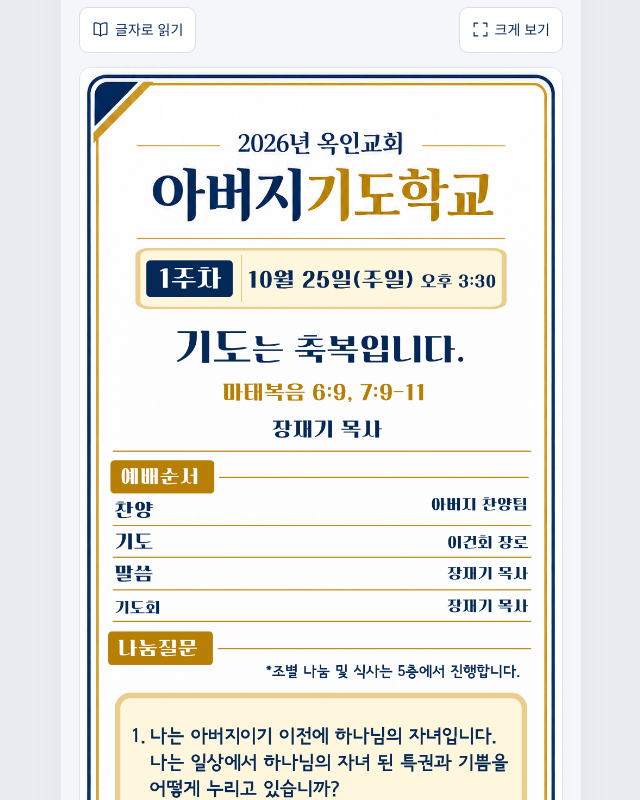
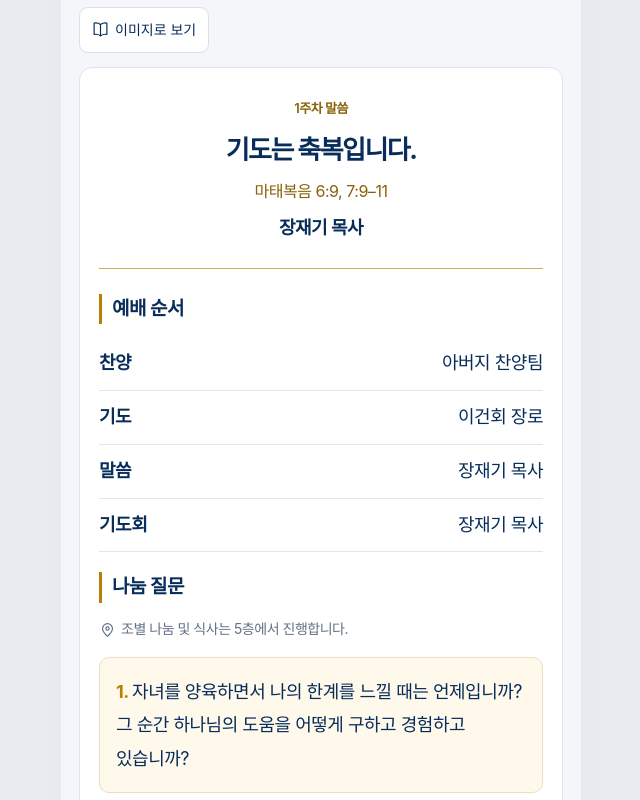
Before and after one commit to myeongheonhong/father-school-web, a Next.js app: page /father-school-web/ in a window 1280 px wide. Shown: the part 420-1220 px from the top of the page, without its empty margins (319-959 px from the left). Built offline with nearby package versions, Linux system fonts and the light colour scheme.

Commit message:
Update roster and sharing questions with text-first weekly guides

```diff
--- a/components/Participant.tsx
+++ b/components/Participant.tsx
@@ -42,13 +42,13 @@ export default function Participant({ variant, initialData, edition }: { variant
   const [category, setCategory] = useState<Category>('1');
   const [direction, setDirection] = useState('forward');
   const enhanced = edition === 'B3';
-  const [reading, setReading] = useState(false);
+  const [reading, setReading] = useState(enhanced);
   const [viewer, setViewer] = useState(false);
   const [preview, setPreview] = useState('');
   useEffect(() => {
     const readTab = () => {
       const tab = new URLSearchParams(location.search).get('tab') as Category;
-      setCategory(categories.includes(tab) ? tab : '1'); setReading(false); setViewer(false);
+      setCategory(categories.includes(tab) ? tab : '1'); setReading(enhanced); setViewer(false);
     };
     readTab(); window.addEventListener('popstate', readTab);
     let active = true;
@@ -61,16 +61,16 @@ export default function Participant({ variant, initialData, edition }: { variant
       }).catch(() => { if (active) setPreview('초안을 불러오지 못해 현재 배포된 안내를 보여드립니다.'); });
     }
     return () => { active = false; window.removeEventListener('popstate', readTab); };
-  }, [edition]);
+  }, [edition, enhanced]);
   function changeTab(next: Category) {
     if (next === category) return;
     setDirection(categories.indexOf(next) > categories.indexOf(category) ? 'forward' : 'backward');
-    setCategory(next); setReading(false); setViewer(false);
+    setCategory(next); setReading(enhanced); setViewer(false);
     const url = new URL(location.href); url.searchParams.set('tab', next); history.pushState(null, '', url);
     window.scrollTo({ top: 0, behavior: enhanced && !window.matchMedia('(prefers-reduced-motion: reduce)').matches ? 'smooth' : 'instant' });
   }
   const number = Number(category) || 1, week = data.weeks[number - 1];
-  const panel = category === 'groups' ? (enhanced ? <GroupsB3 data={data} /> : edition ? <GroupsB2 data={data} /> : <Groups data={data} />) : <div className="week-content"><Summary week={week} number={number} variant={variant} /><div className="view-tools"><button onClick={() => setReading(!reading)} aria-pressed={reading}><Icon name="book" />{reading ? '이미지로 보기' : '글자로 읽기'}</button><button onClick={() => setViewer(true)}><Icon name="expand" />크게 보기</button></div>{reading ? <Reader week={week} number={number} notice={data.groupNotice} /> : <button className="poster-button" onClick={() => setViewer(true)} aria-label={`${number}주차 안내 이미지 확대`}><img className="week-poster" src={posterPath(week.poster)} alt={`${number}주차 안내. ${week.date} ${week.time}, ${week.title}, ${week.speaker}. 예배 순서와 나눔 질문은 글자로 읽기에서 확인하세요.`} width={887} height={1774} fetchPriority="high" /></button>}</div>;
+  const panel = category === 'groups' ? (enhanced ? <GroupsB3 data={data} /> : edition ? <GroupsB2 data={data} /> : <Groups data={data} />) : <div className="week-content"><Summary week={week} number={number} variant={variant} /><div className="view-tools"><button onClick={() => setReading(!reading)}><Icon name="book" />{reading ? '이미지로 보기' : '글자로 읽기'}</button>{!reading && <button onClick={() => setViewer(true)}><Icon name="expand" />크게 보기</button>}</div>{reading ? <Reader week={week} number={number} notice={data.groupNotice} /> : <button className="poster-button" onClick={() => setViewer(true)} aria-label={`${number}주차 안내 이미지 확대`}><img className="week-poster" src={posterPath(week.poster)} alt={`${number}주차 안내. ${week.date} ${week.time}, ${week.title}, ${week.speaker}. 예배 순서와 나눔 질문은 글자로 읽기에서 확인하세요.`} width={887} height={1774} fetchPriority="high" /></button>}</div>;
   return <div className={`app-shell ${edition ? 'b2-app' : ''} ${enhanced ? 'b3-app' : ''}`} data-theme={variant.toLowerCase()}>
     {preview && <aside className="preview-banner" role="status">{preview}<Link href={`/${edition ?? variant}/admin/`}>관리자로 돌아가기 →</Link></aside>}
     <Header variant={variant} edition={edition} /><Tabs value={category} onChange={changeTab} enhanced={enhanced} />
--- a/public/content-b3.json
+++ b/public/content-b3.json
@@ -9,8 +9,7 @@
       "poster": "/posters/week-1.png",
       "worship": "찬양 | 아버지 찬양팀\n기도 | 이건회 장로\n말씀 | 장재기 목사\n기도회 | 장재기 목사",
       "questions": [
-        "나는 아버지이기 이전에 하나님의 자녀입니다. 나는 일상에서 하나님의 자녀 된 특권과 기쁨을 어떻게 누리고 있습니까?",
-        "자녀를 양육하면서 또는 (아내와 함께 하는 삶 가운데) 나의 한계를 느낄 때는 언제입니까? 그 순간 하나님의 도움을 어떻게 구하고 경험하고 있습니까?"
+        "자녀를 양육하면서 나의 한계를 느낄 때는 언제입니까? 그 순간 하나님의 도움을 어떻게 구하고 경험하고 있습니까?"
       ]
     },
     {
@@ -22,8 +21,7 @@
       "poster": "/posters/week-2.png",
       "worship": "찬양 | 아버지 찬양팀\n기도 | 노운식 장로\n말씀 | 이은호 목사\n기도회 | 박현정 전도사",
       "questions": [
-        "나는 어떤 아버지로 기억될 것인가?",
-        "그것을 위해 내가 할 수 있는 일들은?"
+        "나는 어떤 아버지로 기억될 것인가? 그것을 위해 내가 할 수 있는 일들은?"
       ]
     },
     {
@@ -36,7 +34,7 @@
       "worship": "찬양 | 아버지 찬양팀\n기도 | 장래천 장로\n말씀 | 최영환 목사\n기도회 | 최영환 목사",
       "questions": [
         "근래 자녀와의 대화 가운데 나누었던 주제는 무엇인가요?",
-        "훗날 내 자녀가 “우리 아빠는 이렇게 신앙생활 하셨지?”라고 떠올릴 장면은 무엇인가요? 그리고 이번 주 그런 장면을 하나 만든다면 무엇을 하시겠습니까?"
+        "훗날 내 자녀가 \"우리 아빠는 이렇게 신앙생활 하셨지?\"라고 떠올릴 장면은 무엇일까요? 그리고 이번 주에 그런 장면을 하나 만든다면 무엇을 하시겠습니까?"
       ]
     }
   ],
@@ -113,7 +111,7 @@
       "id": "b3-group-3",
       "name": "3조",
       "leader": "강정수",
-      "members": "김응만\n오형상\n박종옥\n최광윤\n정희진",
+      "members": "김응만\n오형상\n박종옥\n최광윤\n정희진\n최성권",
       "notice": "",
       "contacts": [
         {
@@ -139,6 +137,10 @@
         {
           "name": "정희진",
           "phone": "010-5410-7037"
+        },
+        {
+          "name": "최성권",
+          "phone": "010-2484-0175"
         }
       ]
     },
@@ -146,7 +148,7 @@
       "id": "b3-group-4",
       "name": "4조",
       "leader": "임은성",
-      "members": "임재도\n한대성\n박재현\n최성종\n김준하",
+      "members": "임재도\n한대성\n박재현\n최성종\n김준하\n김승균",
       "notice": "",
       "contacts": [
         {
@@ -172,6 +174,10 @@
         {
           "name": "김준하",
           "phone": "010-9969-8295"
+        },
+        {
+          "name": "김승균",
+          "phone": "010-6307-9926"
         }
       ]
     },
@@ -348,7 +354,7 @@
       "id": "b3-group-10",
       "name": "10조",
       "leader": "백무열",
-      "members": "김동수\n정태흥\n정승일\n강수호\n유성일",
+      "members": "김동수\n정태흥\n정승일\n강수호\n유성일\n한영태",
       "notice": "",
       "contacts": [
         {
@@ -374,11 +380,15 @@
         {
           "name": "유성일",
           "phone": "010-7704-4257"
+        },
+        {
+          "name": "한영태",
+          "phone": "010-6318-2231"
         }
       ]
     }
   ],
   "schemaVersion": 1,
   "defaultVariant": null,
-  "updatedAt": "2026-10-25T00:00:00.000+09:00"
+  "updatedAt": "2026-10-25T06:27:22.667Z"
 }
```
Also changed, not shown: 2 other files (tests, documents, lock files or other folders).
